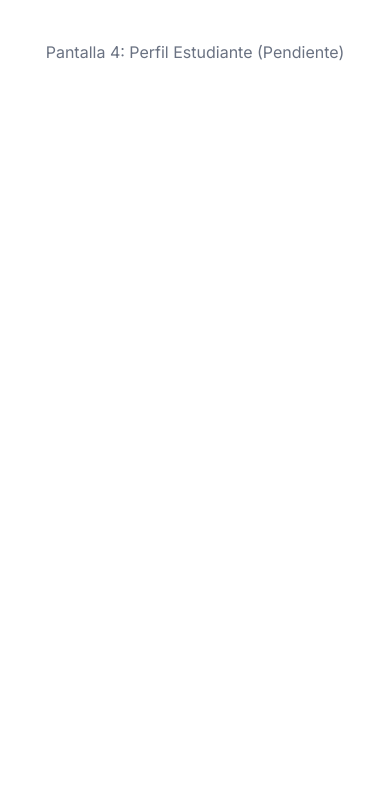
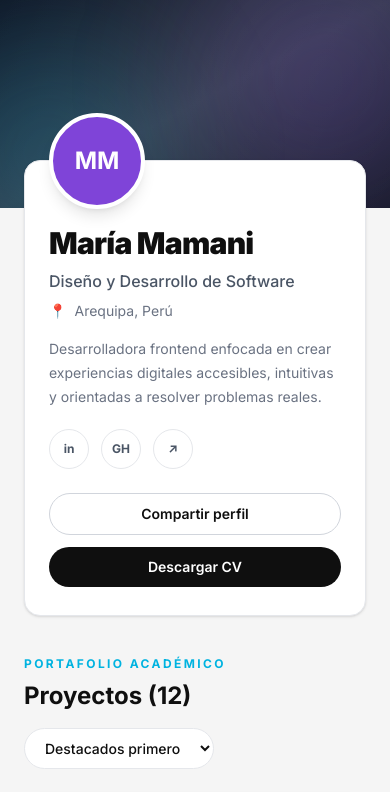
Before and after one commit to Fabrica-de-Software-Tecsup/vitrina-web, a Next.js app: page /perfiles/1 in a window 390 px wide. Shown: the top 792 px of the page. Built offline with nearby package versions, Linux system fonts and the light colour scheme; no server answers; grey boxes are pictures that could not be loaded.

Commit message:
feat(profiles): implement student profile page

```diff
--- a/app/perfiles/[slug]/page.tsx
+++ b/app/perfiles/[slug]/page.tsx
@@ -1,7 +1,264 @@
+"use client";
+
+import { useMemo, useState } from "react";
+import Avatar from "@/components/ui/Avatar";
+import ProjectCard from "@/components/ui/ProjectCard";
+import SkillBar from "@/components/ui/SkillBar";
+import { projects } from "@/lib/mock-data";
+
+type ProjectOrder = "featured" | "recent";
+
+const profile = {
+  name: "María Mamani",
+  career: "Diseño y Desarrollo de Software",
+  location: "Arequipa, Perú",
+  description:
+    "Desarrolladora frontend enfocada en crear experiencias digitales accesibles, intuitivas y orientadas a resolver problemas reales.",
+};
+
+const socialLinks = [
+  {
+    label: "LinkedIn",
+    abbreviation: "in",
+    href: "#",
+  },
+  {
+    label: "GitHub",
+    abbreviation: "GH",
+    href: "#",
+  },
+  {
+    label: "Portafolio",
+    abbreviation: "↗",
+    href: "#",
+  },
+];
+
+const skills = [
+  {
+    name: "React",
+    projects: 8,
+    percentage: 92,
+  },
+  {
+    name: "TypeScript",
+    projects: 7,
+    percentage: 86,
+  },
+  {
+    name: "Next.js",
+    projects: 6,
+    percentage: 78,
+  },
+  {
+    name: "Diseño UI/UX",
+    projects: 5,
+    percentage: 70,
+  },
+];
+
 export default function ProfilePage() {
+  const [projectOrder, setProjectOrder] =
+    useState<ProjectOrder>("featured");
+
+  const visibleProjects = useMemo(() => {
+    const selectedProjects = projects.slice(0, 4);
+
+    if (projectOrder === "recent") {
+      return [...selectedProjects].reverse();
+    }
+
+    return selectedProjects;
+  }, [projectOrder]);
+
+  async function handleShareProfile() {
+    const shareData = {
+      title: `Perfil de ${profile.name}`,
+      text: `Conoce los proyectos de ${profile.name} en Vitrina.`,
+      url: window.location.href,
+    };
+
+    try {
+      if (navigator.share) {
+        await navigator.share(shareData);
+        return;
+      }
+
+      await navigator.clipboard.writeText(window.location.href);
+      window.alert("El enlace del perfil fue copiado.");
+    } catch {
+      // El usuario puede cancelar el diálogo de compartir.
+    }
+  }
+
+  function handleDownloadCV() {
+    window.alert("El CV estará disponible próximamente.");
+  }
+
   return (
-    <div className="p-10 text-center text-gray-500">
-      Pantalla 4: Perfil Estudiante (Pendiente)
-    </div>
+    <main className="min-h-screen bg-tecsup-gray">
+      <section className="relative">
+        <div className="relative h-52 overflow-hidden bg-gradient-to-br from-[#111827] via-[#303846] to-[#171c27] sm:h-64">
+          <div className="absolute -left-16 top-10 h-56 w-56 rounded-full bg-tecsup-cyan/20 blur-3xl" />
+          <div className="absolute -right-16 bottom-0 h-64 w-64 rounded-full bg-tecsup-purple/20 blur-3xl" />
+
+          <div className="absolute inset-0 bg-[linear-gradient(120deg,transparent_0%,rgba(255,255,255,0.04)_50%,transparent_100%)]" />
+        </div>
+
+        <div className="mx-auto max-w-7xl px-6">
+          <div className="relative -mt-12 rounded-2xl border border-gray-200 bg-white px-6 pb-7 pt-16 shadow-sm sm:-mt-14 sm:px-8 sm:pt-20">
+            <Avatar
+              name={profile.name}
+              size="xl"
+              className="absolute -top-12 left-6 border-4 border-white shadow-lg sm:-top-14 sm:left-8"
+            />
+
+            <div className="flex flex-col gap-6 lg:flex-row lg:items-end lg:justify-between">
+              <div>
+                <h1 className="text-3xl font-black tracking-tight text-tecsup-dark sm:text-4xl">
+                  {profile.name}
+                </h1>
+
+                <p className="mt-2 font-medium text-gray-600">
+                  {profile.career}
+                </p>
+
+                <p className="mt-2 flex items-center gap-2 text-sm text-gray-500">
+                  <span aria-hidden="true">📍</span>
+                  {profile.location}
+                </p>
+
+                <p className="mt-4 max-w-2xl text-sm leading-6 text-gray-500">
+                  {profile.description}
+                </p>
+
+                <div className="mt-5 flex items-center gap-3">
+                  {socialLinks.map((social) => (
+                    <a
+                      key={social.label}
+                      href={social.href}
+                      aria-label={social.label}
+                      title={social.label}
+                      className="flex h-10 w-10 items-center justify-center rounded-full border border-gray-200 bg-white text-xs font-bold text-gray-600 transition hover:border-tecsup-cyan hover:bg-tecsup-cyan/10 hover:text-tecsup-cyan"
+                    >
+                      {social.abbreviation}
+                    </a>
+                  ))}
+                </div>
+              </div>
+
+              <div className="flex flex-col gap-3 sm:flex-row">
+                <button
+                  type="button"
+                  onClick={handleShareProfile}
+                  className="rounded-full border border-gray-300 bg-white px-5 py-2.5 text-sm font-semibold text-tecsup-dark transition hover:bg-gray-50"
+                >
+                  Compartir perfil
+                </button>
+
+                <button
+                  type="button"
+                  onClick={handleDownloadCV}
+                  className="rounded-full bg-tecsup-dark px-5 py-2.5 text-sm font-semibold text-white transition hover:bg-tecsup-dark/85"
+                >
+                  Descargar CV
+                </button>
+              </div>
+            </div>
+          </div>
+        </div>
+      </section>
+
+      <div className="mx-auto grid max-w-7xl grid-cols-1 gap-8 px-6 py-10 lg:grid-cols-3 lg:py-14">
+        <section className="lg:col-span-2">
+          <div className="mb-6 flex flex-col gap-4 sm:flex-row sm:items-center sm:justify-between">
+            <div>
+              <p className="text-xs font-bold uppercase tracking-[0.2em] text-tecsup-cyan">
+                Portafolio académico
+              </p>
+
+              <h2 className="mt-2 text-2xl font-bold text-tecsup-dark">
+                Proyectos (12)
+              </h2>
+            </div>
+
+            <label className="flex items-center gap-3 text-sm text-gray-500">
+              <span className="sr-only">Ordenar proyectos</span>
+
+              <select
+                value={projectOrder}
+                onChange={(event) =>
+                  setProjectOrder(event.target.value as ProjectOrder)
+                }
+                className="rounded-full border border-gray-200 bg-white px-4 py-2.5 text-sm font-medium text-tecsup-dark outline-none transition focus:border-tecsup-cyan focus:ring-4 focus:ring-tecsup-cyan/10"
+              >
+                <option value="featured">Destacados primero</option>
+                <option value="recent">Más recientes</option>
+              </select>
+            </label>
+          </div>
+
+          <div className="grid grid-cols-1 gap-6 sm:grid-cols-2">
+            {visibleProjects.map((project) => (
+              <ProjectCard key={project.id} project={project} />
+            ))}
+          </div>
+        </section>
+
+        <aside className="space-y-6">
+          <section className="rounded-2xl border border-gray-200 bg-white p-6 shadow-sm">
+            <p className="text-xs font-bold uppercase tracking-[0.2em] text-tecsup-purple">
+              Progreso profesional
+            </p>
+
+            <h2 className="mt-2 text-xl font-bold text-tecsup-dark">
+              Mapa de crecimiento
+            </h2>
+
+            <p className="mt-3 text-sm leading-6 text-gray-500">
+              Visualización de las habilidades desarrolladas mediante sus
+              proyectos académicos y colaborativos.
+            </p>
+
+            <div className="mt-6 flex aspect-square items-center justify-center rounded-2xl border-2 border-dashed border-gray-300 bg-gray-50">
+              <div className="text-center">
+                <div className="mx-auto flex h-14 w-14 items-center justify-center rounded-full bg-white text-2xl shadow-sm">
+                  ◇
+                </div>
+
+                <p className="mt-4 text-sm font-semibold text-gray-600">
+                  Gráfico radar
+                </p>
+
+                <p className="mt-1 text-xs text-gray-400">
+                  Habilidades y competencias
+                </p>
+              </div>
+            </div>
+          </section>
+
+          <section className="rounded-2xl border border-gray-200 bg-white p-6 shadow-sm">
+            <p className="text-xs font-bold uppercase tracking-[0.2em] text-tecsup-cyan">
+              Experiencia técnica
+            </p>
+
+            <h2 className="mt-2 text-xl font-bold text-tecsup-dark">
+              Tecnologías dominadas
+            </h2>
+
+            <div className="mt-6 space-y-6">
+              {skills.map((skill) => (
+                <SkillBar
+                  key={skill.name}
+                  name={skill.name}
+                  projects={skill.projects}
+                  percentage={skill.percentage}
+                />
+              ))}
+            </div>
+          </section>
+        </aside>
+      </div>
+    </main>
   );
 }
--- /dev/null
+++ b/components/ui/SkillBar.tsx
@@ -0,0 +1,44 @@
+interface SkillBarProps {
+  name: string;
+  projects: number;
+  percentage: number;
+}
+
+export default function SkillBar({
+  name,
+  projects,
+  percentage,
+}: SkillBarProps) {
+  const safePercentage = Math.min(Math.max(percentage, 0), 100);
+
+  return (
+    <div>
+      <div className="mb-2 flex items-center justify-between gap-4">
+        <div>
+          <p className="text-sm font-semibold text-tecsup-dark">{name}</p>
+          <p className="text-xs text-gray-500">
+            {projects} {projects === 1 ? "proyecto" : "proyectos"}
+          </p>
+        </div>
+
+        <span className="text-xs font-bold text-tecsup-cyan">
+          {safePercentage}%
+        </span>
+      </div>
+
+      <div
+        className="h-2.5 overflow-hidden rounded-full bg-gray-100"
+        role="progressbar"
+        aria-label={`Dominio de ${name}`}
+        aria-valuemin={0}
+        aria-valuemax={100}
+        aria-valuenow={safePercentage}
+      >
+        <div
+          className="h-full rounded-full bg-tecsup-cyan transition-all duration-500"
+          style={{ width: `${safePercentage}%` }}
+        />
+      </div>
+    </div>
+  );
+}
```
